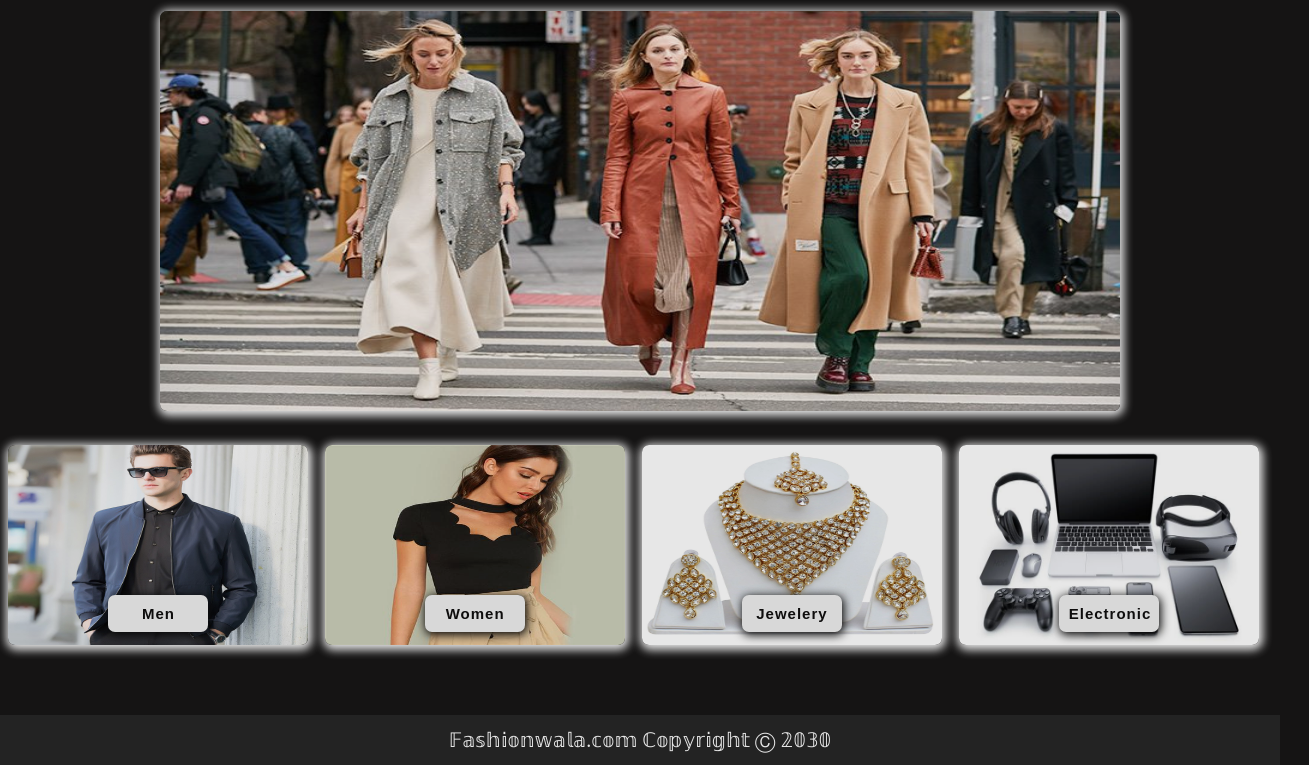
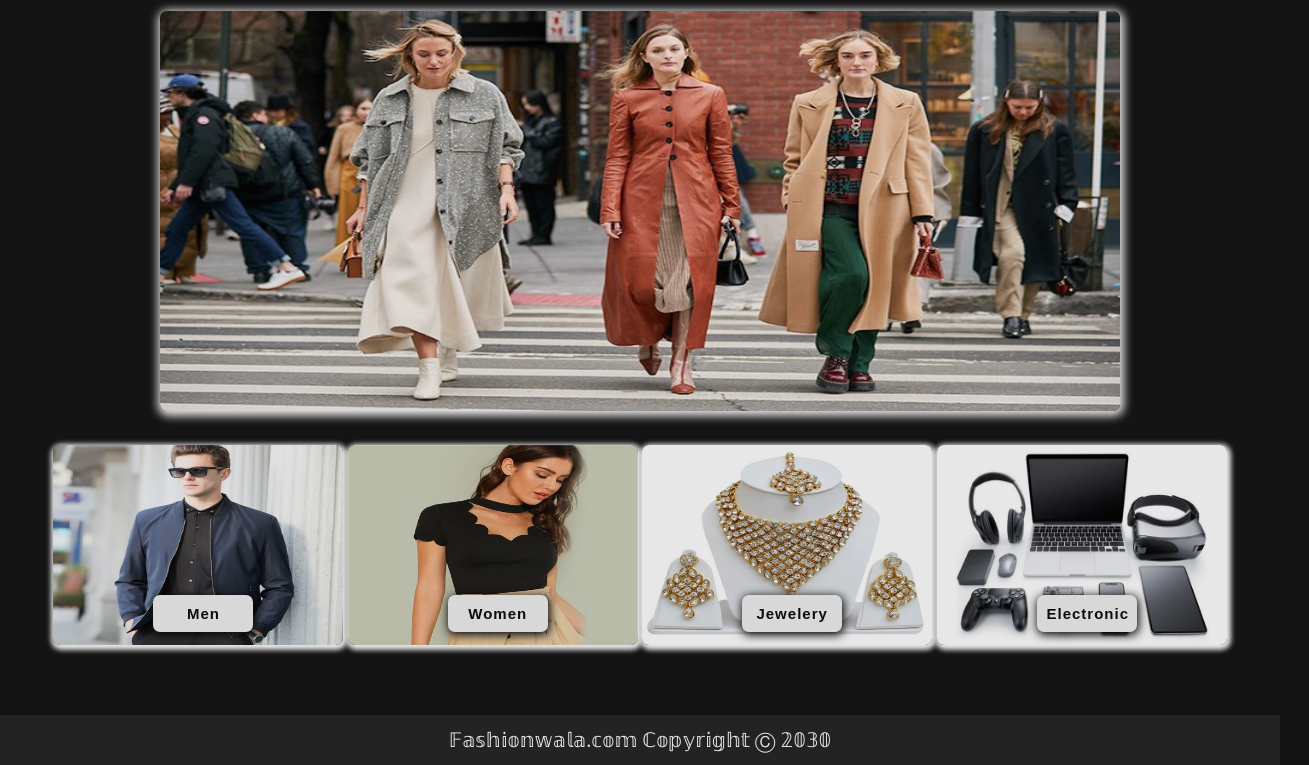
Before and after one commit to Raushan8271/fashionwala, a plain HTML site: page index.html in a window 1280 px wide. Shown: the part 79-844 px from the top of the page, 1309 px wide, since content can reach past the window. Drawn offline with Linux system fonts and the light colour scheme.

Commit message:
API update

```diff
--- a/css/index.css
+++ b/css/index.css
@@ -114,7 +114,8 @@ input:hover {
 
 #category {
     margin-top: 0;
-    width: 99%;
+    width: 92%;
+    margin: auto;
     display: flex;
     flex-wrap: wrap;
 }
@@ -122,10 +123,10 @@ input:hover {
 #category>div {
     margin: auto;
     margin-bottom: 50px;
-    width: 300px;
+    width: 290px;
     height: 200px;
     border-radius: 7px;
-    box-shadow: 1px 2px 10px 3px white;
+    box-shadow: 1px 2px 5px 3px white;
     background-size: 100% 100%;
 }
 
```
